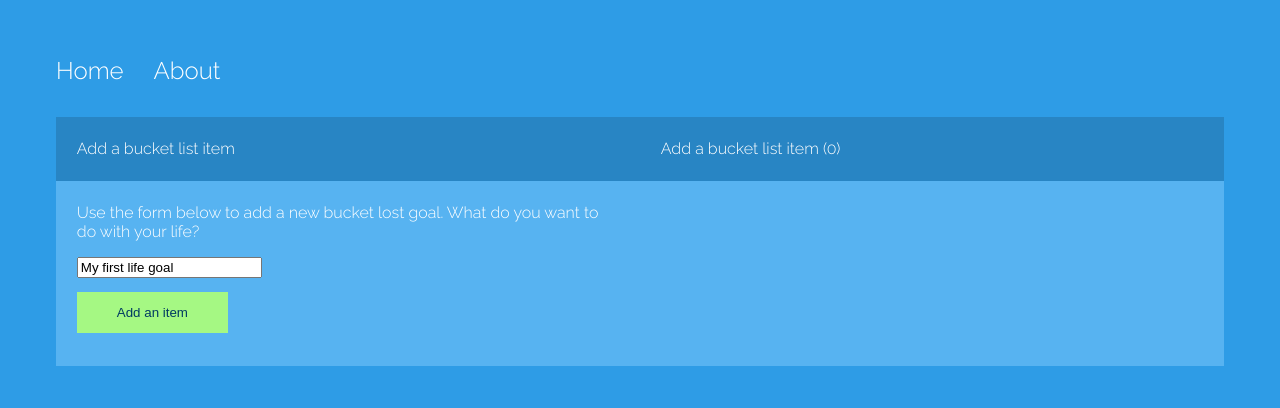
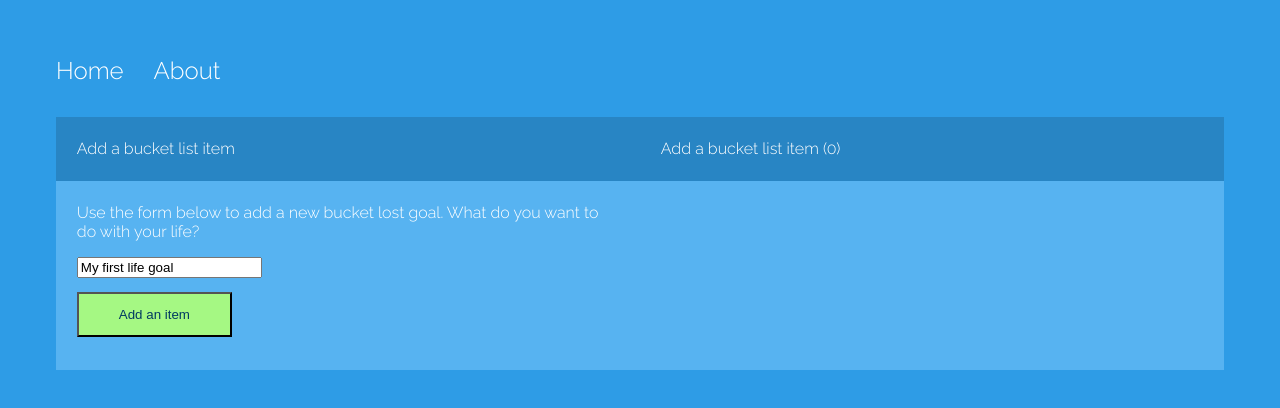
Before and after one commit to Princetonevans/bucketlist, an Angular app: page / in a window 1280 px wide. Shown: the top 408 px of the page. Built offline with nearby package versions, Linux system fonts and the light colour scheme.

Commit message:
added color to list background

```diff
--- a/src/app/home/home.component.scss
+++ b/src/app/home/home.component.scss
@@ -22,7 +22,7 @@ input.txt {
 }
 
 input.btn {
-  border: 0;
+  border: 1;
   display: block;
   padding: 1em 3em;
   background: #A5F883;
@@ -31,3 +31,7 @@ input.btn {
   margin-top: 1em;
   cursor:pointer;
 }
+.life-container {
+  background-color: #ADD8E6;
+  padding: 0.5em;
+}
```
